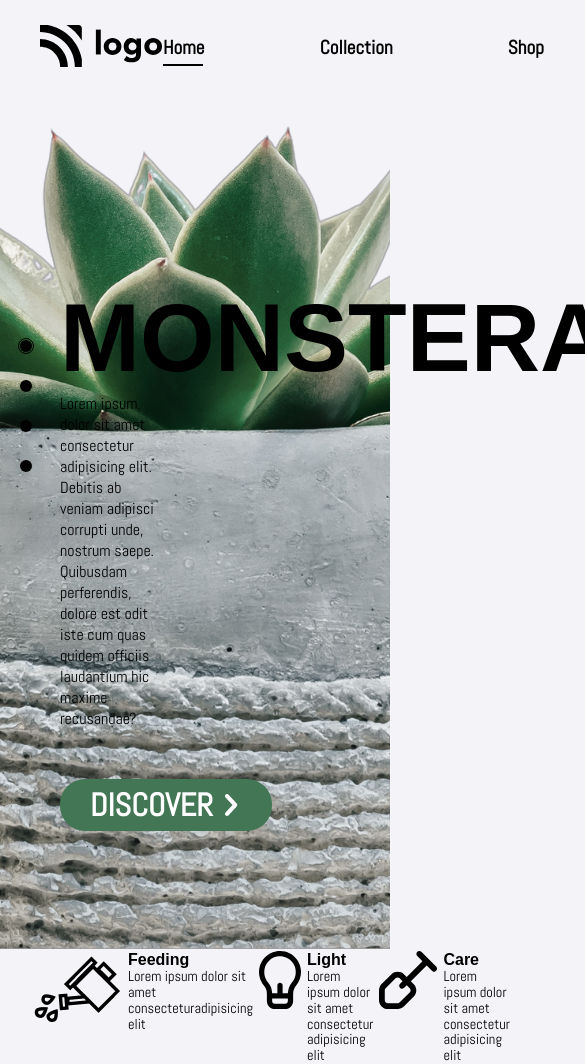
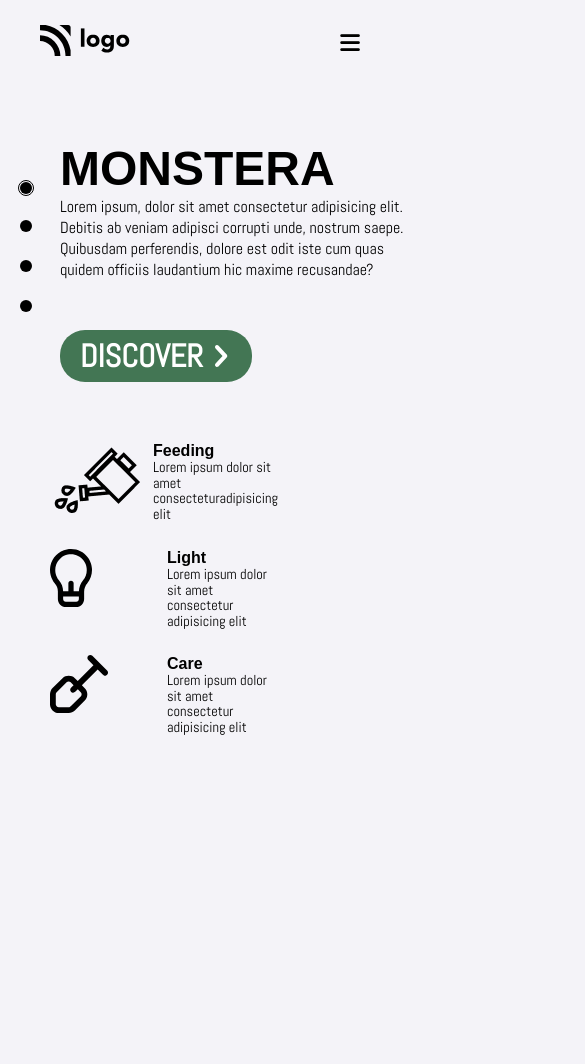
Before and after one commit to prateek-budhiraja/plant-landing, a plain HTML site: page index.html in a window 390 px wide. Shown: the top 1064 px of the page, 585 px wide, since content can reach past the window. After the commit the page ends 844 px from the top, so only its background shows below. Drawn offline with Linux system fonts and the light colour scheme; a web font is replaced by a local one.

Commit message:
added styles for smaller screens

```diff
--- a/index.html
+++ b/index.html
@@ -8,6 +8,7 @@
   <title>Document</title>
   <link href="https://fonts.googleapis.com/css?family=Allerta" rel="stylesheet" />
   <link href="https://fonts.googleapis.com/css?family=Abel" rel="stylesheet" />
+  <script src="https://kit.fontawesome.com/5a6e447df1.js" crossorigin="anonymous"></script>
   <style>
     /* Write styles here */
     * {
@@ -57,6 +58,9 @@
       right: 0px;
     }
 
+
+
+
     #navbarMonstera #navEnd {
       gap: 2.5em;
       flex-grow: 1;
@@ -71,6 +75,15 @@
       margin-top: 25vh;
       margin-left: 50px;
       width: 35%;
+    }
+
+    nav img {
+      width: 90px;
+    }
+
+    #navEnd i {
+      display: block;
+      font-size: 1.4rem;
     }
 
     #midWholePart11 li {
@@ -219,6 +232,85 @@
       top: 120px;
       z-index: -1;
     }
+
+    @media screen and (max-width: 1000px) {
+      body {
+        overflow: auto;
+        overflow-x: hidden;
+      }
+
+      #imgMain {
+        display: none;
+      }
+
+      #monstera {
+        font-size: 3rem;
+      }
+
+      #midWholePart11 {
+        margin-left: 50px;
+        width: 90%;
+        margin-top: 80px;
+      }
+
+      #midWholePart11 ul li:nth-child(3),
+      #midWholePart11 ul li:nth-child(4) {
+        width: 100%;
+      }
+
+      #monstera::before {
+        top: 180px;
+      }
+
+      #midWholePart11 li:nth-child(1)::before {
+        top: 182px;
+      }
+
+      #midWholePart11 li:nth-child(2)::before {
+        top: 220px;
+      }
+
+      #midWholePart11 li:nth-child(3)::before {
+        top: 260px;
+      }
+
+      #midWholePart11 li:nth-child(4)::before {
+        top: 300px;
+      }
+
+      #midWholePart121 {
+        padding: 6px 20px;
+      }
+
+      #midWholePart122 img {
+        width: 55%;
+        margin-left: 8px;
+      }
+
+      #navMid div,
+      #navEnd div {
+        display: none;
+      }
+
+      #midWholePart13 {
+        display: block;
+      }
+
+      .midWholePart13Parts>div {
+        width: 300px;
+      }
+
+      .midWholePart13Parts {
+        margin-bottom: 20px;
+
+      }
+
+      #midWholePart13 {
+        width: 60%;
+        margin-left: 50px;
+        margin-top: 60px;
+      }
+    }
   </style>
 </head>
 
@@ -256,7 +348,9 @@
       <div>
         <img src="./photos/search.svg" />
       </div>
+      <i class="fa-solid fa-bars"></i>
     </div>
+
   </nav>
 
   <div id="midWhole">
```
Also changed, not shown: 1 other file.
